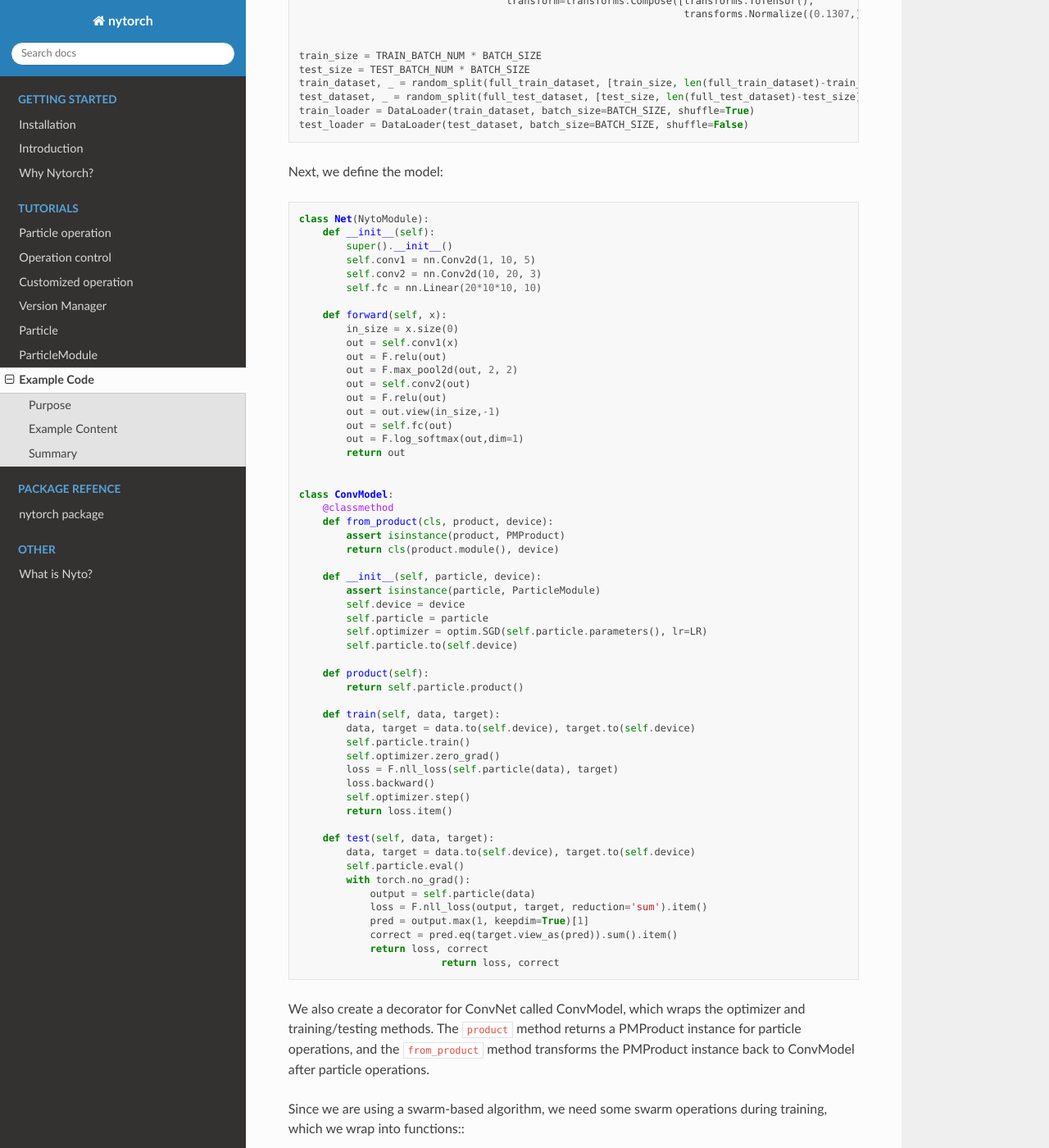
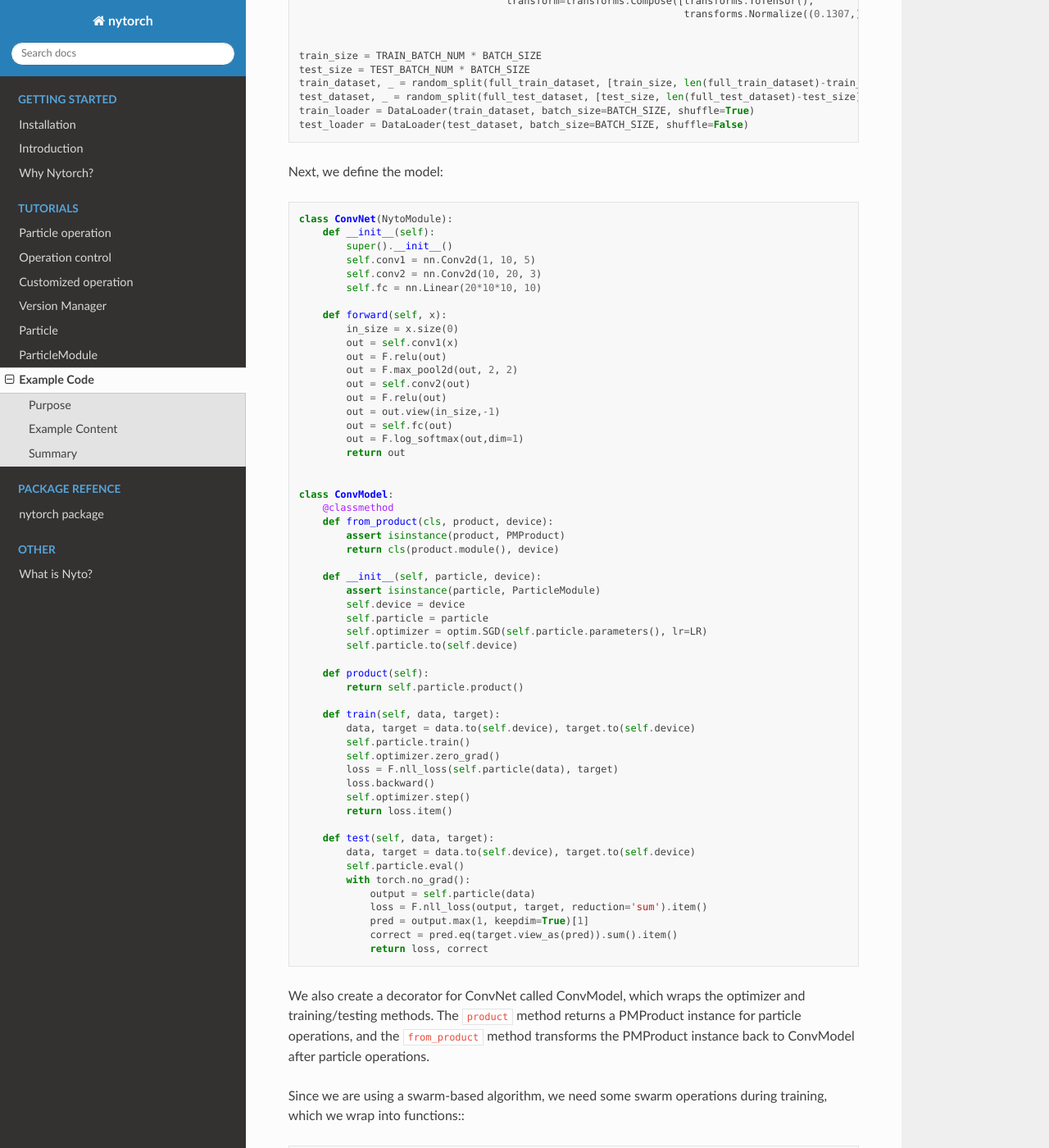
Before and after one commit to jimmyzzzz/nytorch, a Sphinx documentation site: the page built from docs/some_example.rst, in a window 1280 px wide and 1400 px high, scrolled down 1714 px. Shown: the whole window at 82% size. Built offline with Sphinx 7.4.7 and the Read the Docs theme 3.1.0, drawn with Linux system fonts in a browser that asks for light colours.

Commit message:
Fix example code in documentation: - docs/some_example.rst

```diff
--- a/docs/some_example.rst
+++ b/docs/some_example.rst
@@ -88,7 +88,7 @@ We use the MNIST dataset for demonstration, selecting only a subset for the exam
 
 Next, we define the model::
 
-    class Net(NytoModule):
+    class ConvNet(NytoModule):
         def __init__(self):
             super().__init__()
             self.conv1 = nn.Conv2d(1, 10, 5)
@@ -142,7 +142,6 @@ Next, we define the model::
                 pred = output.max(1, keepdim=True)[1]
                 correct = pred.eq(target.view_as(pred)).sum().item()
                 return loss, correct
-		            return loss, correct
 
 We also create a decorator for ConvNet called ConvModel,
 which wraps the optimizer and training/testing methods.
```
